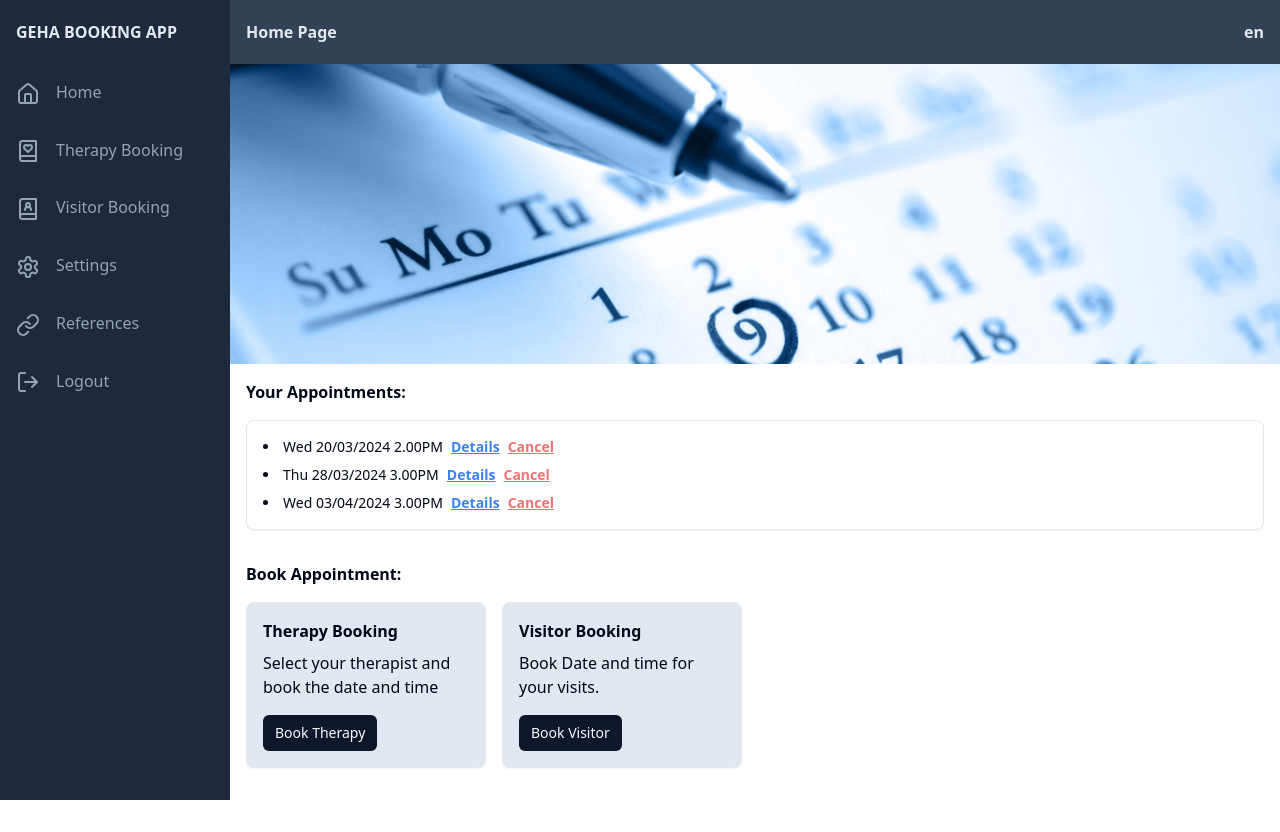
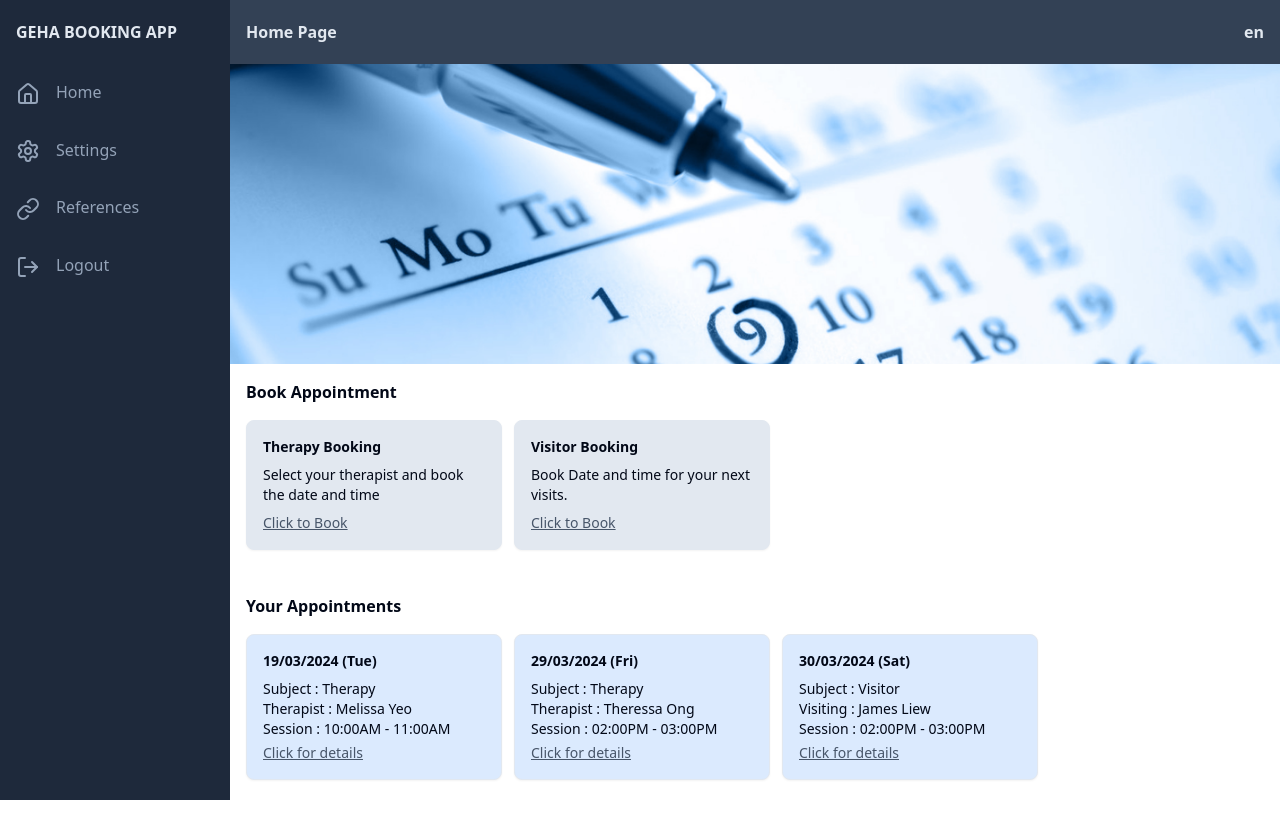
Before and after one commit to jackson1010/OrderSystemFE, a React app: page / in a window 1280 px wide. Before the commit the page ends 800 px from the top, so only its background shows below. Built offline with nearby package versions, Linux system fonts and the light colour scheme; the HTML template or start-up script is replaced by a standard one.

Commit message:
feat: ui and routing updated

```diff
--- a/src/pages/App/index.tsx
+++ b/src/pages/App/index.tsx
@@ -7,8 +7,6 @@ import SampleShadCnUi from "../References/SampleShadCnUi";
 import UnderDevelopment from "../UnderDevelopment";
 import "./styles.css";
 import {
-  BookHeartIcon,
-  BookUserIcon,
   HomeIcon,
   LinkIcon,
   LogOutIcon,
@@ -28,19 +26,6 @@ const App = () => {
             <Link to="/" className=" block p-4 hover:bg-slate-700">
               <HomeIcon className="inline" />
               <span className="pl-4">Home</span>
-            </Link>
-
-            <Link to="/therapy" className=" block p-4 hover:bg-slate-700">
-              <BookHeartIcon className="inline" />
-              <span className="pl-4">Therapy Booking</span>
-            </Link>
-
-            <Link
-              to="/underdevelopment"
-              className=" block p-4 hover:bg-slate-700"
-            >
-              <BookUserIcon className="inline" />
-              <span className="pl-4">Visitor Booking</span>
             </Link>
 
             <Link
@@ -66,12 +51,11 @@ const App = () => {
           <Routes>
             <Route path="/" element={<HomePage />} />
             <Route path="/therapy" element={<TherapyBooking />} />
-            <Route path="/visitor" element={<UnderDevelopment />} />
             <Route path="/login" element={<Login />} />
             <Route path="/shadcnui" element={<SampleShadCnUi />} />
             <Route path="/sampleredux" element={<SampleReduxSagaAxios />} />
-            <Route path="/underdevelopment" element={<UnderDevelopment />} />
             <Route path="/references" element={<References />} />
+            <Route path="/*" element={<UnderDevelopment />} />
           </Routes>
         </div>
       </BrowserRouter>
--- a/src/pages/Home/index.tsx
+++ b/src/pages/Home/index.tsx
@@ -1,8 +1,6 @@
 import { Menu } from "lucide-react";
 import { Card } from "@/components/ui/card";
 import "./styles.css";
-
-import { Button } from "@/components/ui/button";
 
 import {
   Sheet,
@@ -71,75 +69,76 @@ const HomePage = () => {
       <div className="banner" />
 
       <div>
-        <div className="p-4">
-          <p className="text-md font-bold pb-4">Your Appointments:</p>
-          <Card className="p-4 text-sm space-y-2">
-            <li>
-              Wed 20/03/2024 2.00PM
-              <span className="text-blue-500 underline pl-2 font-semibold">
-                Details
-              </span>
-              <span className="text-red-400 underline pl-2 font-semibold">
-                Cancel
-              </span>
-            </li>
-            <li>
-              Thu 28/03/2024 3.00PM
-              <span className="text-blue-500 underline pl-2 font-semibold">
-                Details
-              </span>
-              <span className="text-red-400 underline pl-2 font-semibold">
-                Cancel
-              </span>
-            </li>
-            <li>
-              Wed 03/04/2024 3.00PM
-              <span className="text-blue-500 underline pl-2 font-semibold">
-                Details
-              </span>
-              <span className="text-red-400 underline pl-2 font-semibold">
-                Cancel
-              </span>
-            </li>
-          </Card>
-        </div>
-
-        <div className="p-4">
-          <p className="text-md font-bold pb-4">Book Appointment:</p>
-          <div className="flex space-x-4">
-            <Card className="w-60 bg-slate-200 p-4 hover:bg-slate-300">
-              <h3 className="text-base font-bold">Therapy Booking</h3>
-              <p className="mt-2">
-                Select your therapist and book the date and time
-              </p>
-              <Button
-                className="mt-4"
-                variant={"default"}
-                size={"sm"}
+        <div className="p-4 pr-1">
+          <p className="text-md font-bold pb-4">Book Appointment</p>
+          <div className="flex flex-wrap">
+            <Card
+              className="basis-60 shrink-0 grow max-w-none sm:max-w-64 bg-slate-200 p-4 hover:bg-slate-300 text-sm cursor-pointer mr-3 mb-3"
               onClick={() => {
                 navigate("/therapy");
               }}
             >
-                Book Therapy
-              </Button>
+              <h3 className="font-bold">Therapy Booking</h3>
+              <p className="my-2">
+                Select your therapist and book the date and time
+              </p>
+              <p className="mt-1 text-slate-600 underline">Click to Book</p>
             </Card>
-            <Card className="w-60 bg-slate-200 p-4 hover:bg-slate-300">
-              <h3 className="text-base font-bold">Visitor Booking</h3>
-              <p className="mt-2">Book Date and time for your visits.</p>
-              <Button
-                className="mt-4"
-                variant={"default"}
-                size={"sm"}
+            <Card
+              className="basis-60 shrink-0 grow max-w-none sm:max-w-64 bg-slate-200 p-4 hover:bg-slate-300 text-sm cursor-pointer mr-3 mb-3"
               onClick={() => {
                 navigate("/visitor");
               }}
             >
-                Book Visitor
-              </Button>
+              <h3 className="font-bold">Visitor Booking</h3>
+              <p className="my-2">Book Date and time for your next visits.</p>
+              <p className="mt-1 text-slate-600 underline">Click to Book</p>
+            </Card>
+          </div>
+        </div>
+        <div className="p-4 pr-1">
+          <p className="text-md font-bold pb-4">Your Appointments</p>
+          <div className="flex flex-wrap">
+            <Card
+              className="basis-60 shrink-0 grow max-w-none sm:max-w-64 bg-blue-100 p-4 hover:bg-blue-200 text-sm cursor-pointer mr-3 mb-3"
+              onClick={() => {
+                navigate("/therapydetails");
+              }}
+            >
+              <h3 className="font-bold">19/03/2024 (Tue)</h3>
+              <p className="mt-2">Subject : Therapy</p>
+              <p className="mt-0">Therapist : Melissa Yeo</p>
+              <p className="mt-0">Session : 10:00AM - 11:00AM</p>
+              <p className="mt-1 text-slate-600 underline">Click for details</p>
+            </Card>
+            <Card
+              className="basis-60 shrink-0 grow max-w-none sm:max-w-64 bg-blue-100 p-4 hover:bg-blue-200 text-sm cursor-pointer mr-3 mb-3"
+              onClick={() => {
+                navigate("/therapydetails");
+              }}
+            >
+              <h3 className="font-bold">29/03/2024 (Fri)</h3>
+              <p className="mt-2">Subject : Therapy</p>
+              <p className="mt-0">Therapist : Theressa Ong</p>
+              <p className="mt-0">Session : 02:00PM - 03:00PM</p>
+              <p className="mt-1 text-slate-600 underline">Click for details</p>
+            </Card>
+            <Card
+              className="basis-60 shrink-0 grow max-w-none sm:max-w-64 bg-blue-100 p-4 hover:bg-blue-200 text-sm cursor-pointer mr-3 mb-3"
+              onClick={() => {
+                navigate("/visitordetails");
+              }}
+            >
+              <h3 className="font-bold">30/03/2024 (Sat)</h3>
+              <p className="mt-2">Subject : Visitor</p>
+              <p className="mt-0">Visiting : James Liew</p>
+              <p className="mt-0">Session : 02:00PM - 03:00PM</p>
+              <p className="mt-1 text-slate-600 underline">Click for details</p>
             </Card>
           </div>
         </div>
       </div>
+      <br />
     </div>
   );
 };
--- a/src/pages/Home/styles.css
+++ b/src/pages/Home/styles.css
@@ -4,6 +4,10 @@
   background-repeat: no-repeat;
   background-size: cover;
   height: 300px;
+
+  @media (max-width: 800px) {
+    height: 200px;
+  }
 }
 
 .mobilemenubtn {
--- a/src/pages/Login/index.tsx
+++ b/src/pages/Login/index.tsx
@@ -1,7 +1,18 @@
+import { ArrowLeftIcon } from "lucide-react";
+import { Link } from "react-router-dom";
+
 const Login = () => {
   return (
+    <>
+      <div className="bg-slate-700 pt-5 px-4 text-slate-200 font-bold h-16">
+        <Link to="/">
+          <ArrowLeftIcon className="inline mr-4 backbtn" />
+        </Link>
+        <h3 className="text-base font-bold inline">Login Page</h3>
+        <span style={{ float: "right" }}>en</span>
+      </div>
       <div className="p-2">
-      <h3 className="mb-4 text-lg font-bold">Login</h3>
+        <h3 className="mb-4 text-lg font-bold">User Login</h3>
         <p>
           Lorem ipsum dolor sit amet consectetur adipisicing elit. Reiciendis
           harum architecto doloremque culpa ut ratione, ex animi aspernatur quod
@@ -9,6 +20,7 @@ const Login = () => {
           reprehenderit illum.
         </p>
       </div>
+    </>
   );
 };
 
--- a/src/pages/References/index.tsx
+++ b/src/pages/References/index.tsx
@@ -1,16 +1,22 @@
 import { Link } from "react-router-dom";
 import "./styles.css";
 import DancingBear from "../../assets/images/dancebear.gif";
-import { SquareCode, Link as LinkIcon, ArrowLeft } from "lucide-react";
+import {
+  SquareCode,
+  Link as LinkIcon,
+  ArrowLeft,
+  ArrowLeftIcon,
+} from "lucide-react";
 
 const References = () => {
   return (
     <>
-      <div className="bg-slate-700 text-slate-200 p-4">
+      <div className="bg-slate-700 pt-5 px-4 text-slate-200 font-bold h-16">
         <Link to="/">
-          <ArrowLeft className="inline mr-4 mobilebackbtn" />
+          <ArrowLeftIcon className="inline mr-4 backbtn" />
         </Link>
         <h3 className="text-base font-bold inline">References</h3>
+        <span style={{ float: "right" }}>en</span>
       </div>
 
       <div className="p-4">
--- a/src/pages/TherapyBooking/index.tsx
+++ b/src/pages/TherapyBooking/index.tsx
@@ -30,7 +30,7 @@ const TherapyBooking = () => {
     <div>
       <div className="bg-slate-700 pt-5 px-4 text-slate-200 font-bold h-16">
         <Link to="/">
-          <ArrowLeftIcon className="inline mr-4 mobilebackbtn" />
+          <ArrowLeftIcon className="inline mr-4 backbtn" />
         </Link>
         <h3 className="text-base font-bold inline">Therapy Booking</h3>
         <span style={{ float: "right" }}>en</span>
--- a/src/pages/TherapyBooking/styles.css
+++ b/src/pages/TherapyBooking/styles.css
@@ -6,10 +6,6 @@
   height: 300px;
 }
 
-.mobilemenubtn {
-  display: none;
-
-  @media (max-width: 800px) {
-    display: inline;
-  }
+.backbtn {
+  display: inline;
 }
--- a/src/pages/UnderDevelopment/index.tsx
+++ b/src/pages/UnderDevelopment/index.tsx
@@ -1,7 +1,17 @@
+import { Link } from "react-router-dom";
 import UnderDevimg from "../../assets/images/underdev.gif";
+import { ArrowLeftIcon } from "lucide-react";
 
 const UnderDevelopment = () => {
   return (
+    <div>
+      <div className="bg-slate-700 pt-5 px-4 text-slate-200 font-bold h-16">
+        <Link to="/">
+          <ArrowLeftIcon className="inline mr-4 backbtn" />
+        </Link>
+        <h3 className="text-base font-bold inline">Page Not Found</h3>
+        <span style={{ float: "right" }}>en</span>
+      </div>
       <div
         style={{
           padding: "30px",
@@ -14,6 +24,7 @@ const UnderDevelopment = () => {
         />
         <p style={{ textAlign: "center" }}>Page is under development...</p>
       </div>
+    </div>
   );
 };
 
```
Also changed, not shown: src/assets/images/banner-senior2.jpg (added). Lines whose indentation alone changed are shown as unchanged.
